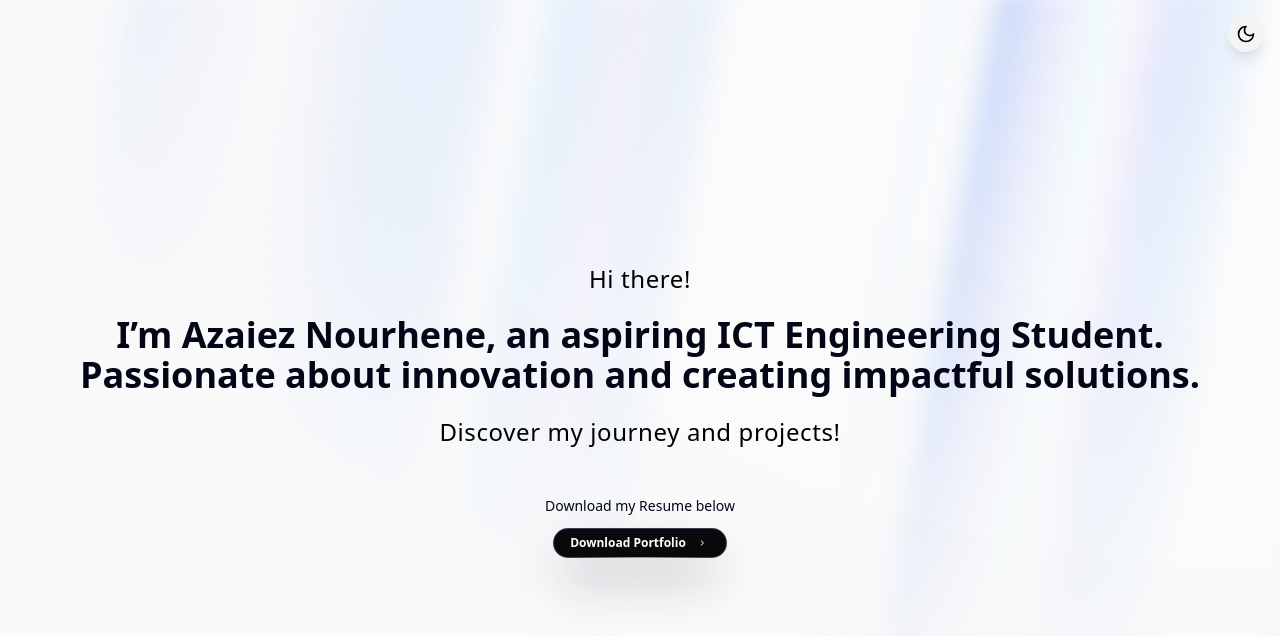
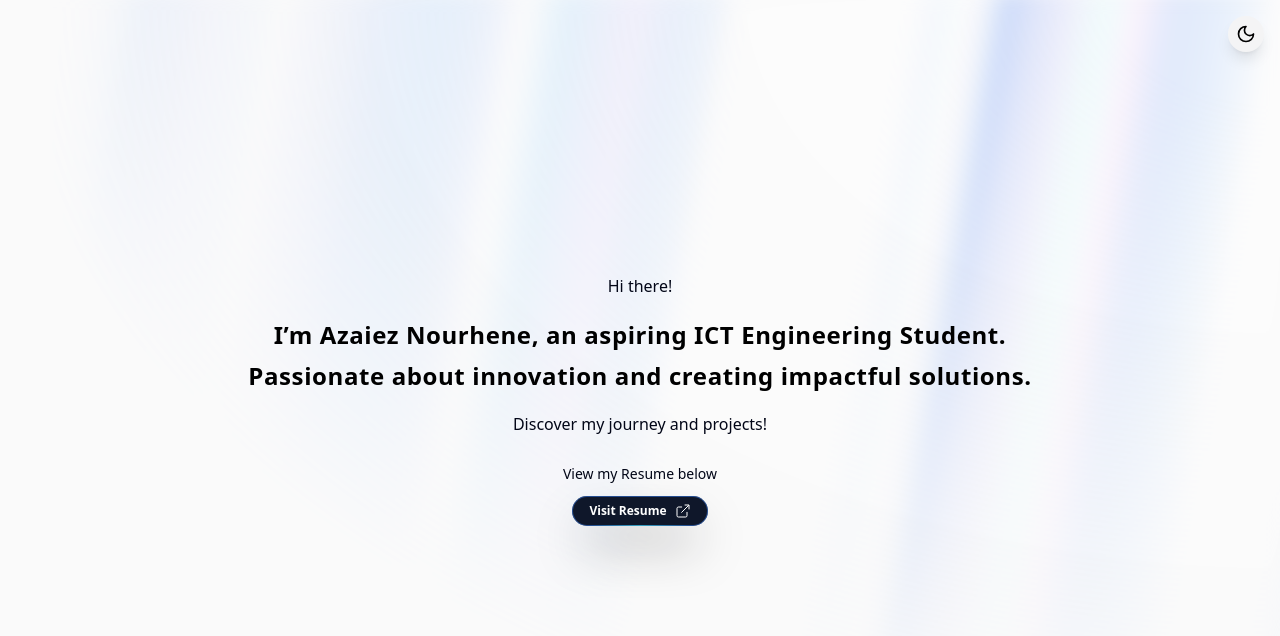
Before and after one commit to Nourhene-Azaiez/Portfolio, a Next.js app: page / in a window 1280 px wide. Shown: the top 636 px of the page. Built offline with nearby package versions, Linux system fonts and the light colour scheme.

Commit message:
hero complete

```diff
--- a/components/Hero.tsx
+++ b/components/Hero.tsx
@@ -18,11 +18,11 @@ const Hero = () => {
         </BackgroundGradientAnimation> */}
         <AuroraBackground>
         <div className="absolute z-50 inset-0 flex flex-col items-center justify-center font-medium px-4 pointer-events-none text-xl text-center md:text-2xl lg:text-4xl">
-          <TextGenerateEffect className="font-medium" words={'Hi there!'} />
-          <p className="font-bold dark:text-white">I’m Azaiez Nourhene, an aspiring ICT Engineering Student.</p>
-          <p className="font-bold dark:text-white">Passionate about innovation and creating impactful solutions.</p>
-          <TextGenerateEffect className="font-medium" words={'Discover my journey and projects!'} />
-          <p className="font-light text-sm dark:text-white pt-7 mb-3">Download my Resume below</p>
+          <p className="font-medium text-base mb-4">Hi there!</p>
+          <TextGenerateEffect className="font-bold dark:text-white" words={'I’m Azaiez Nourhene, an aspiring ICT Engineering Student.'} />
+          <TextGenerateEffect className="font-bold dark:text-white" words={'Passionate about innovation and creating impactful solutions.'} />
+          <p className="font-medium mt-4 text-base">Discover my journey and projects!</p>
+          <p className="font-light text-sm dark:text-white pt-7 mb-3">View my Resume below</p>
           <DownloadButton />
         </div>
         </AuroraBackground>
--- a/components/ui/DownloadButton.tsx
+++ b/components/ui/DownloadButton.tsx
@@ -1,12 +1,20 @@
-"use client"; // This makes the component a client-side component
+"use client";
 
 import React from "react";
 
 const DownloadButton = () => {
   const handleDownload = () => {
+    const resumeUrl = process.env.NEXT_PUBLIC_RESUME_URL;
+
+    if (!resumeUrl) {
+      console.error("Resume URL is not defined in the environment variables.");
+      return;
+    }
+
     const link = document.createElement("a");
-    link.href = "../data/Nourhene_Azaiez.pdf"; // Path to your file
-    link.download = "Nourhene_Azaiez.pdf"; // The name of the file when downloaded
+    link.href = resumeUrl; // Access the secret link from the environment variable
+    link.target = "_blank"; // Open in a new tab
+    link.rel = "noopener noreferrer"; // Security best practice for opening in a new tab
     document.body.appendChild(link);
     link.click();
     document.body.removeChild(link);
@@ -15,13 +23,13 @@ const DownloadButton = () => {
   return (
     <button
       onClick={handleDownload}
-      className="bg-slate-800 no-underline group cursor-pointer relative shadow-2xl shadow-zinc-900 rounded-full p-px text-xs font-semibold leading-6 text-white inline-block pointer-events-auto"
+      className="bg-slate-900 no-underline group cursor-pointer relative shadow-2xl shadow-zinc-900 rounded-full p-px text-xs font-semibold leading-6 text-white inline-block pointer-events-auto"
     >
       <span className="absolute inset-0 overflow-hidden rounded-full">
         <span className="absolute inset-0 rounded-full bg-[image:radial-gradient(75%_100%_at_50%_0%,rgba(56,189,248,0.6)_0%,rgba(56,189,248,0)_75%)] opacity-0 transition-opacity duration-500 group-hover:opacity-100" />
       </span>
-      <div className="relative flex space-x-2 items-center z-10 rounded-full bg-zinc-950 py-0.5 px-4 ring-1 ring-white/10 ">
-        <span>Download Portfolio</span>
+      <div className="relative flex space-x-2 items-center z-10 rounded-full bg-zinc-180 py-0.5 px-4 ring-1 ring-black/8 dark:ring-white/10 ">
+        <span>Visit Resume</span>
         <svg
           fill="none"
           height="16"
@@ -30,7 +38,7 @@ const DownloadButton = () => {
           xmlns="http://www.w3.org/2000/svg"
         >
           <path
-            d="M10.75 8.75L14.25 12L10.75 15.25"
+            d="M18 14v5a2 2 0 0 1-2 2H5a2 2 0 0 1-2-2V8c0-1.1.9-2 2-2h5M15 3h6v6M10 14L20.2 3.8"
             stroke="currentColor"
             strokeLinecap="round"
             strokeLinejoin="round"
--- a/components/ui/text-generate-effect.tsx
+++ b/components/ui/text-generate-effect.tsx
@@ -52,7 +52,7 @@ export const TextGenerateEffect = ({
 
   return (
     <div className={cn("font-medium", className)}>
-      <div className="mt-5 mb-5">
+      <div className="mt-1 mb-1">
         <div className=" dark:text-white text-black text-2xl leading-snug tracking-wide">
           {renderWords()}
         </div>
```
Also changed, not shown: 1 other file (tests, documents, lock files or other folders).
